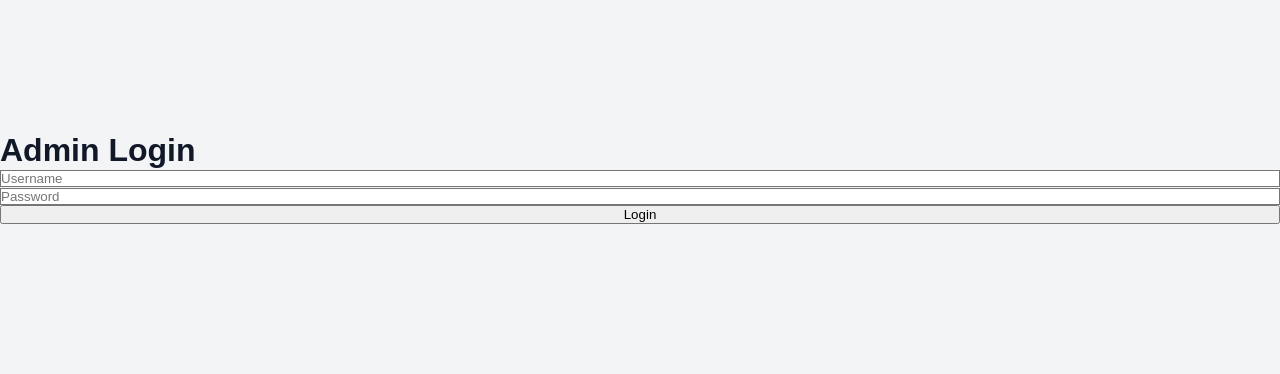
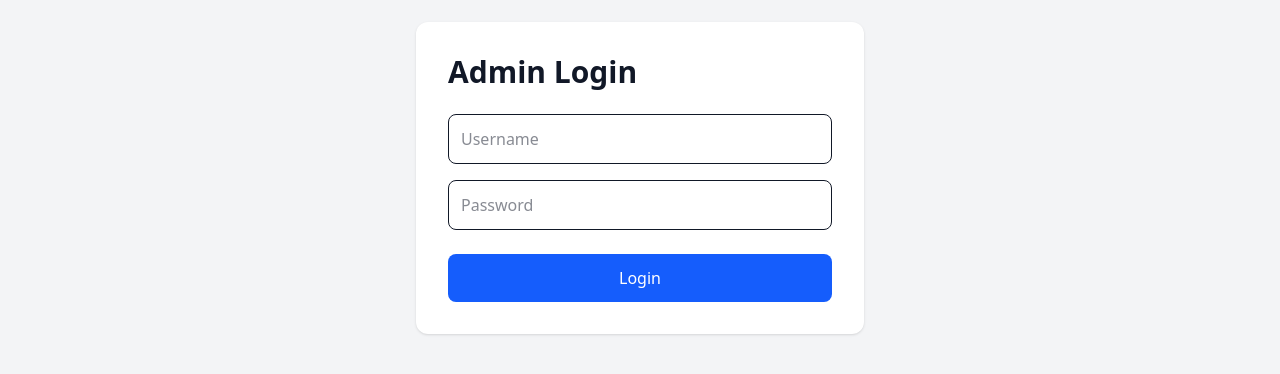
Before and after one commit to freshjena-bit/Leak, a Next.js app: page /admin/login in a window 1280 px wide. Shown: the part 222-596 px from the top of the page. Built offline with nearby package versions, Linux system fonts and the light colour scheme.

Commit message:
Update globals.css

```diff
--- a/app/globals.css
+++ b/app/globals.css
@@ -1,34 +1,10 @@
-@tailwind base;
-@tailwind components;
-@tailwind utilities;
+@import "tailwindcss";
 
-*{
-margin:0;
-padding:0;
-box-sizing:border-box;
+html{
+scroll-behavior:smooth;
 }
 
 body{
-background:#f3f4f6;
-font-family:Arial,Helvetica,sans-serif;
+background:#f8fafc;
 color:#111827;
 }
-
-a{
-text-decoration:none;
-color:inherit;
-}
-
-button{
-cursor:pointer;
-}
-
-input,
-textarea{
-outline:none;
-}
-
-img{
-max-width:100%;
-display:block;
-}
```
